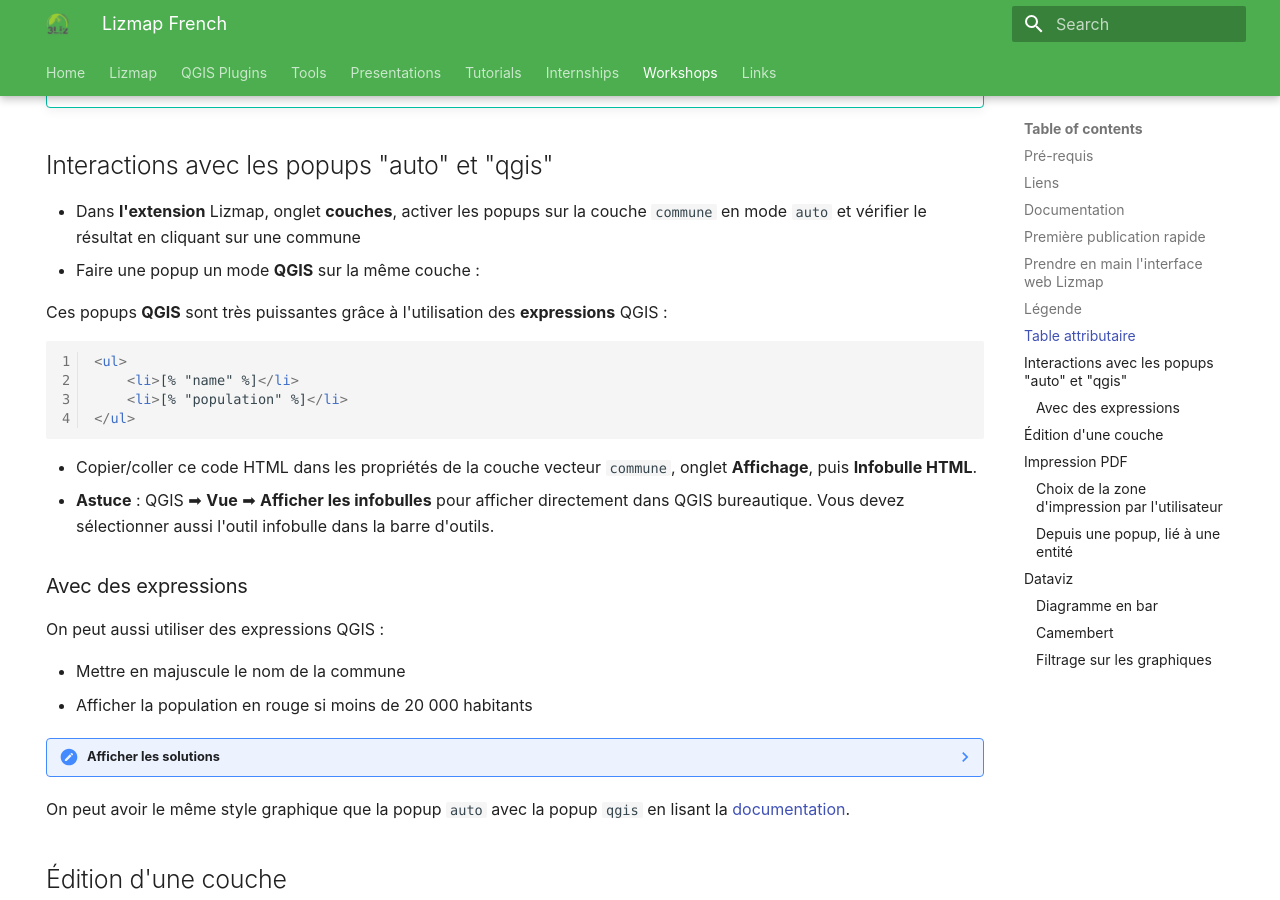
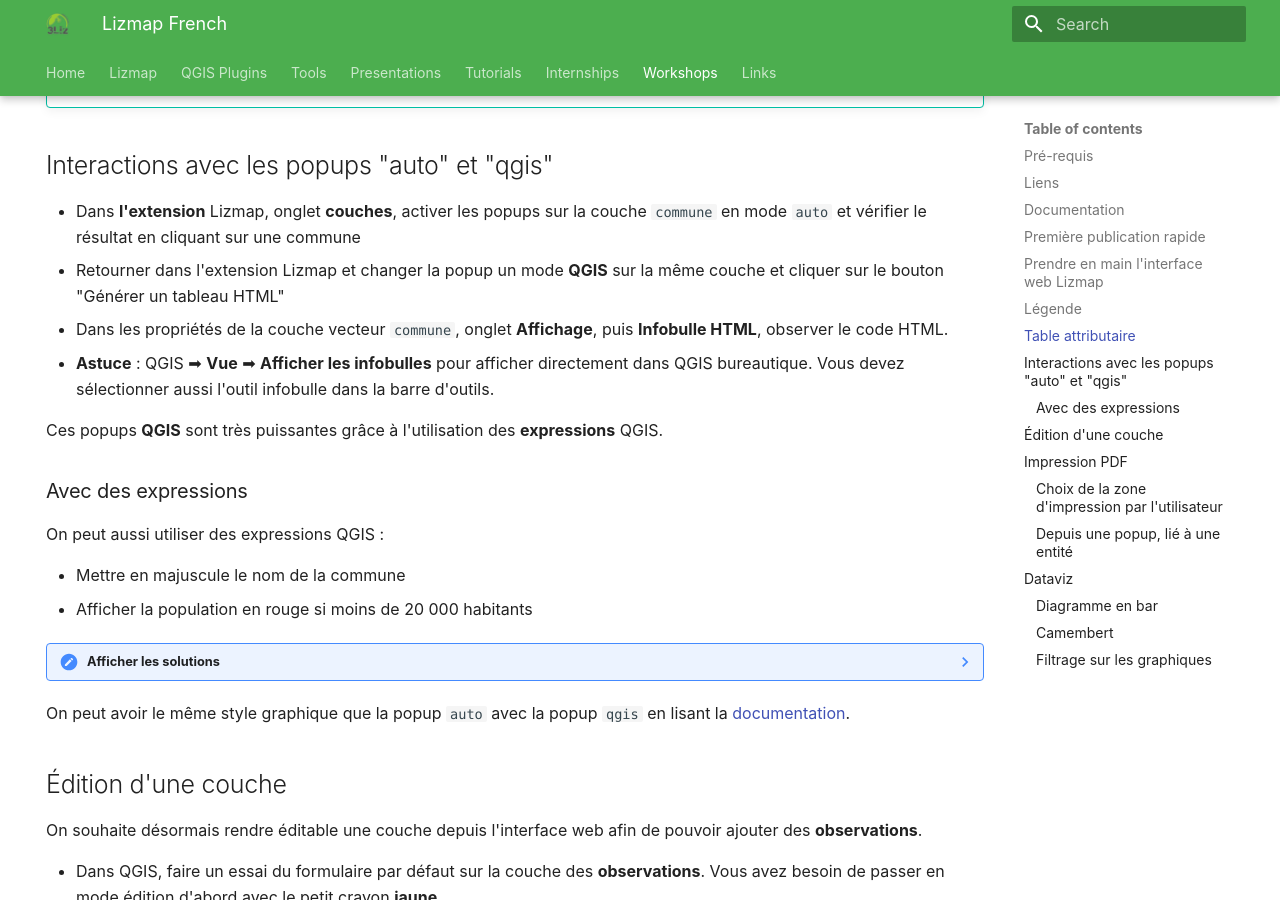
Before and after one commit to 3liz/3liz.github.io, an MkDocs documentation site: the page built from docs/workshop/lizmap-short-french.md, in a window 1280 px wide and 900 px high, scrolled down 4548 px. Built offline with MkDocs 1.6.1 and Material for MkDocs 9.7.7, drawn with Linux system fonts in a browser that asks for light colours; nearby versions of some CDN libraries.

Commit message:
Update Lizmap workshop

````diff
--- a/docs/workshop/lizmap-short-french.md
+++ b/docs/workshop/lizmap-short-french.md
@@ -116,19 +116,12 @@
 ## Interactions avec les popups "auto" et "qgis"
 
 * Dans **l'extension** Lizmap, onglet **couches**, activer les popups sur la couche `commune` en mode `auto` et vérifier le résultat en cliquant sur une commune
-* Faire une popup un mode **QGIS** sur la même couche :
+* Retourner dans l'extension Lizmap et changer la popup un mode **QGIS** sur la même couche et cliquer sur le bouton "Générer un tableau HTML"
+* Dans les propriétés de la couche vecteur `commune`, onglet **Affichage**, puis **Infobulle HTML**, observer le code HTML.
+* **Astuce** : QGIS ➡ **Vue** ➡ **Afficher les infobulles** pour afficher directement dans QGIS bureautique.
+  Vous devez sélectionner aussi l'outil infobulle dans la barre d'outils.
 
-Ces popups **QGIS** sont très puissantes grâce à l'utilisation des **expressions** QGIS :
-
-```html
-<ul>
-    <li>[% "name" %]</li>
-    <li>[% "population" %]</li>
-</ul>
-```
-
-* Copier/coller ce code HTML dans les propriétés de la couche vecteur `commune`, onglet **Affichage**, puis **Infobulle HTML**.
-* **Astuce** : QGIS ➡ **Vue** ➡ **Afficher les infobulles** pour afficher directement dans QGIS bureautique. Vous devez sélectionner aussi l'outil infobulle dans la barre d'outils.
+Ces popups **QGIS** sont très puissantes grâce à l'utilisation des **expressions** QGIS.
 
 ### Avec des expressions
 
````
Also changed, not shown: docs/workshop/lizmap-short-english.md (+5 -13 lines).
